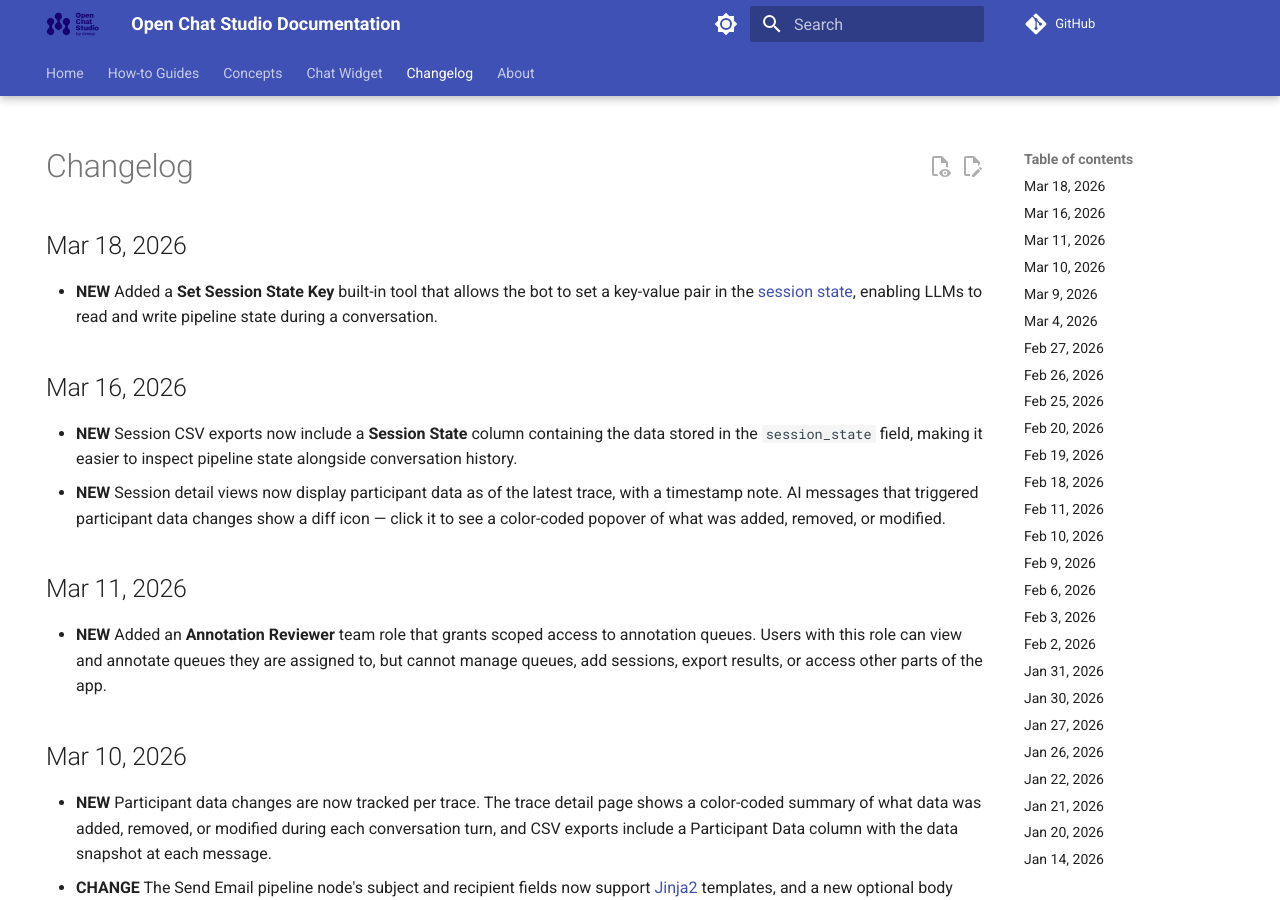
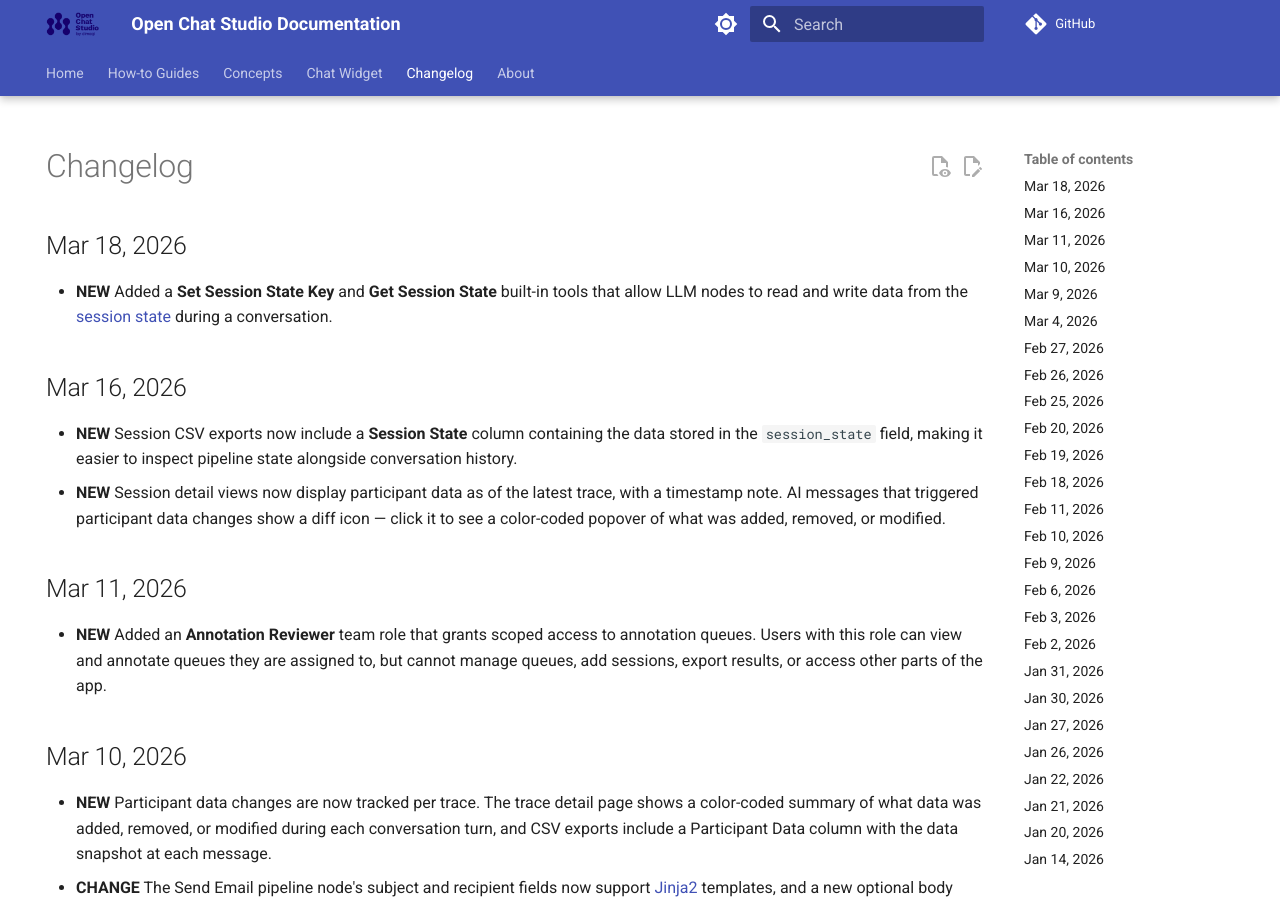
Before and after one commit to dimagi/open-chat-studio-docs, an MkDocs documentation site: the page built from docs/changelog.md, in a window 1280 px wide and 900 px high. Built offline with MkDocs 1.6.1 and Material for MkDocs 9.7.7, drawn with Linux system fonts in a browser that asks for light colours; a script that is not in the unit is left out; comment, search, counter and statistics services are not loaded.

Commit message:
Apply suggestion from @snopoke

```diff
--- a/docs/changelog.md
+++ b/docs/changelog.md
@@ -5,7 +5,7 @@ hide:
 
 # Changelog
 ## Mar 18, 2026
-* **NEW** Added a **Set Session State Key** built-in tool that allows the bot to set a key-value pair in the [session state](concepts/sessions.md), enabling LLMs to read and write pipeline state during a conversation.
+* **NEW** Added a **Set Session State Key** and **Get Session State** built-in tools that allow LLM nodes to read and write data from the [session state](concepts/sessions.md) during a conversation.
 
 ## Mar 16, 2026
 * **NEW** Session CSV exports now include a **Session State** column containing the data stored in the `session_state` field, making it easier to inspect pipeline state alongside conversation history.
```
